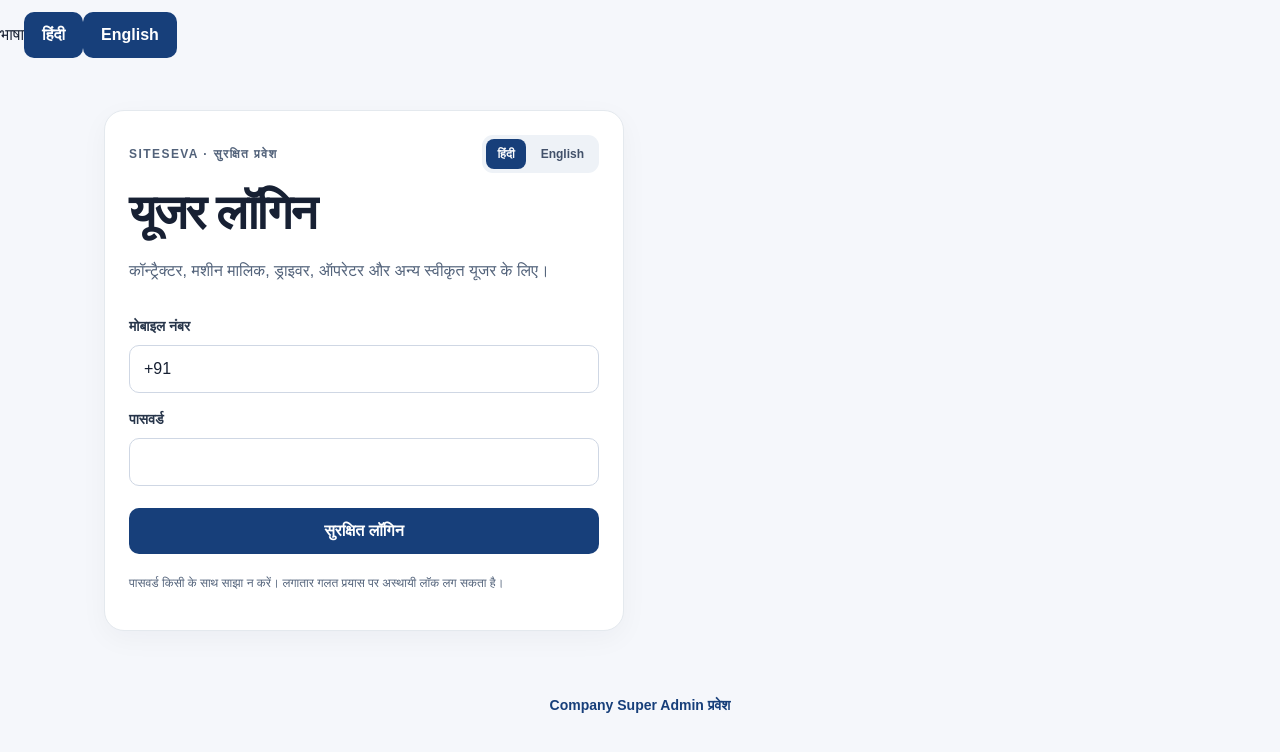
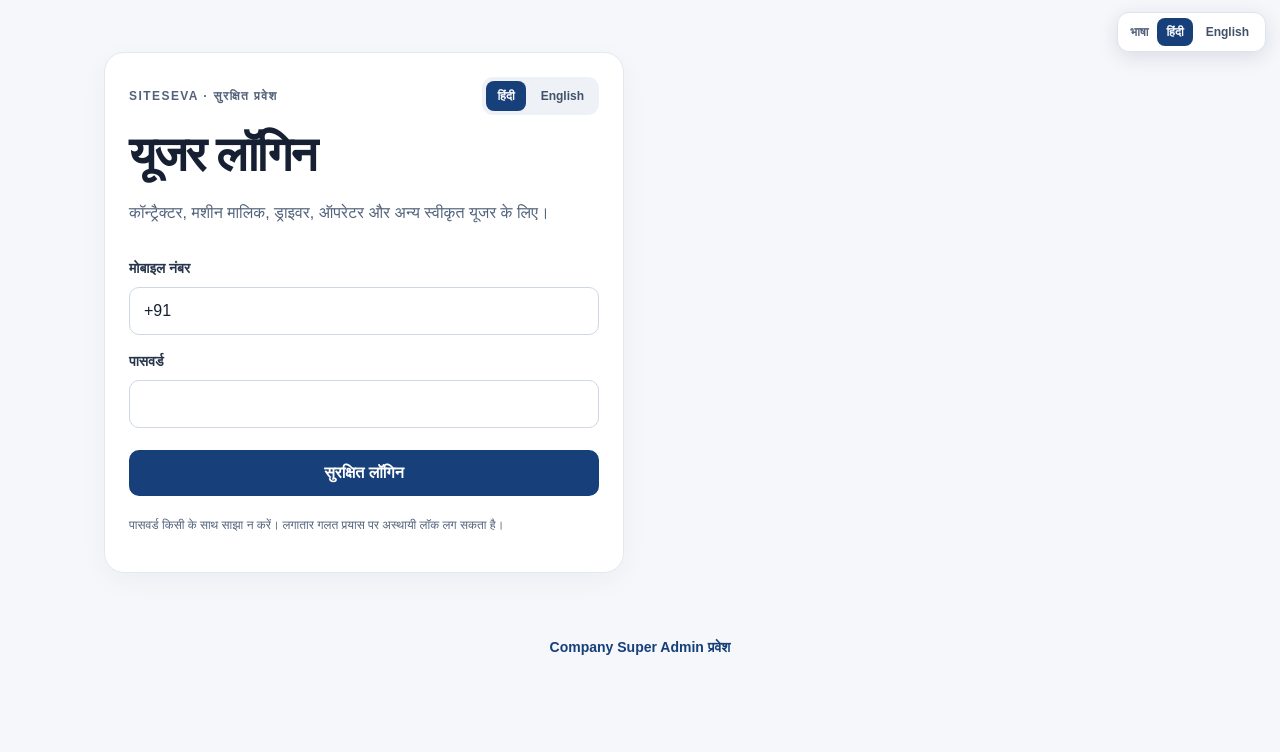
Before and after one commit to kalawatienterprises22/siteseva-platform, a Next.js app: page /login in a window 1280 px wide. Shown: the top 752 px of the page. Built offline with nearby package versions, Linux system fonts and the light colour scheme.

Commit message:
Style global Hindi-English language selector

```diff
--- a/src/app/globals.css
+++ b/src/app/globals.css
@@ -70,3 +70,10 @@ button.secondary { background: #e8edf5; color: #23334b; }
 .login-form select:focus,.login-form textarea:focus{outline:3px solid rgba(40,100,200,.18);border-color:#386ac4}
 .success{color:#166534;background:#ecfdf3;border:1px solid #bbf7d0;border-radius:10px;padding:10px 12px}
 .role-workspace .panel h2{margin-top:6px}
+
+
+.global-language{position:fixed;z-index:1000;top:12px;right:14px;display:flex;align-items:center;gap:4px;padding:5px 7px;background:#fff;border:1px solid #dce3ed;border-radius:12px;box-shadow:0 5px 20px rgba(20,35,60,.12);font-size:12px;color:#52627a}
+.global-language span{font-weight:700;padding:0 5px}
+.global-language button{margin:0;border:0;border-radius:8px;padding:7px 9px;background:transparent;color:#42516a;font:inherit;font-weight:700;cursor:pointer}
+.global-language button.active{background:#173f7a;color:#fff}
+@media(max-width:480px){.global-language{top:8px;right:8px}.global-language button{padding:6px 7px}.site-header{padding-top:42px}}
```
